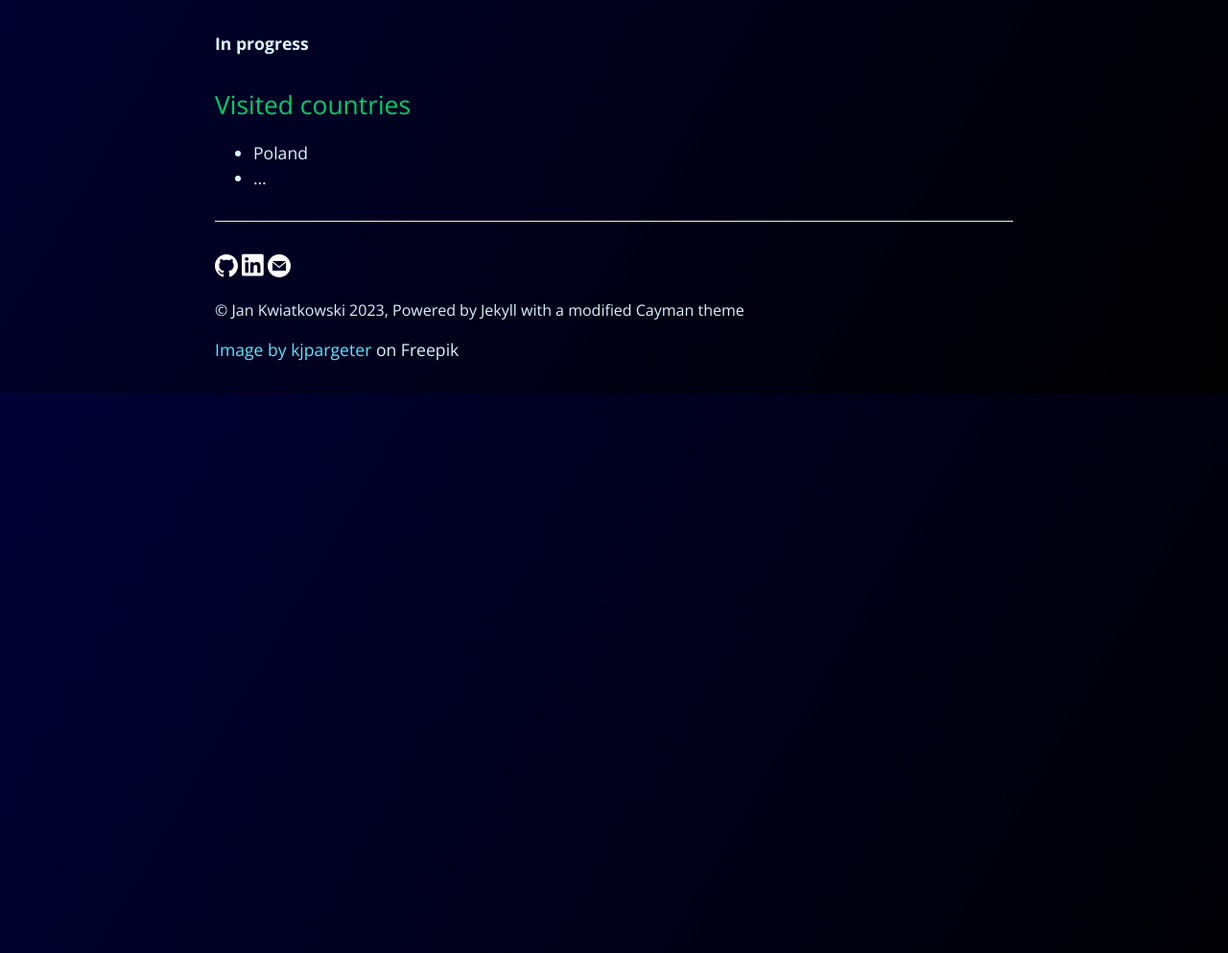
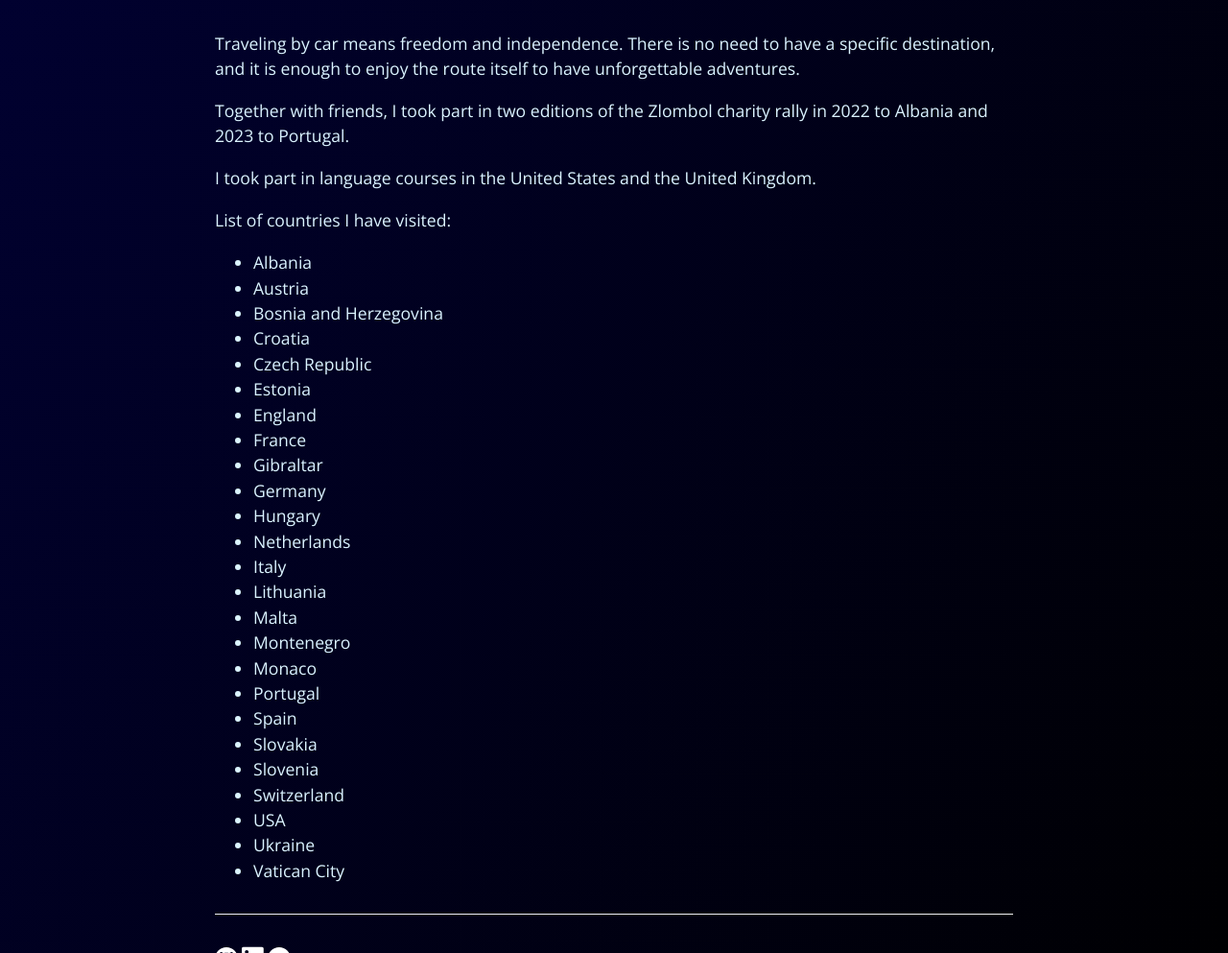
Before and after one commit to jkwiatk1/jk_website, a Jekyll site: the page built from _pages/travels.md, in a window 1280 px wide and 1400 px high. Shown: the part 407-1400 px from the top of the window at 96% size. Built offline with Jekyll 4.4.1, drawn with Linux system fonts in a browser that asks for light colours.

Commit message:
Add content to travels page, second image

```diff
--- a/_layouts/page_hobbies.html
+++ b/_layouts/page_hobbies.html
@@ -11,7 +11,7 @@ layout: default
             <div class="imgdiv">
               <a href="{{ '/travels.html' | relative_url }}" target="_blank">
                 <img src="assets/images/travels_lada.jpg" alt="My travels">
-                <img src="assets/images/travels_lada.jpg" alt="My travels">
+                <img src="assets/images/travels_lada2.jpg" alt="My travels">
               </a>
             </div>
             <div class="aboutproject">
--- a/_pages/travels.md
+++ b/_pages/travels.md
@@ -7,8 +7,35 @@ ref: about
 order: 0
 ---
 
-**In progress**
+Traveling by car means freedom and independence. There is no need to have a specific destination, and it is enough to enjoy the route itself to have unforgettable adventures.
 
-## Visited countries
-* Poland
-* ...
+Together with friends, I took part in two editions of the Zlombol charity rally in 2022 to Albania and 2023 to Portugal.
+
+I took part in language courses in the United States and the United Kingdom.
+
+List of countries I have visited:
+* Albania
+* Austria
+* Bosnia and Herzegovina
+* Croatia
+* Czech Republic
+* Estonia
+* England
+* France
+* Gibraltar
+* Germany
+* Hungary
+* Netherlands
+* Italy
+* Lithuania
+* Malta
+* Montenegro
+* Monaco
+* Portugal
+* Spain
+* Slovakia
+* Slovenia
+* Switzerland
+* USA
+* Ukraine
+* Vatican City
```
Also changed, not shown: assets/images/economics_out.jpg, assets/images/economics_out2.jpg (added), assets/images/travels_lada2.jpg (added).
